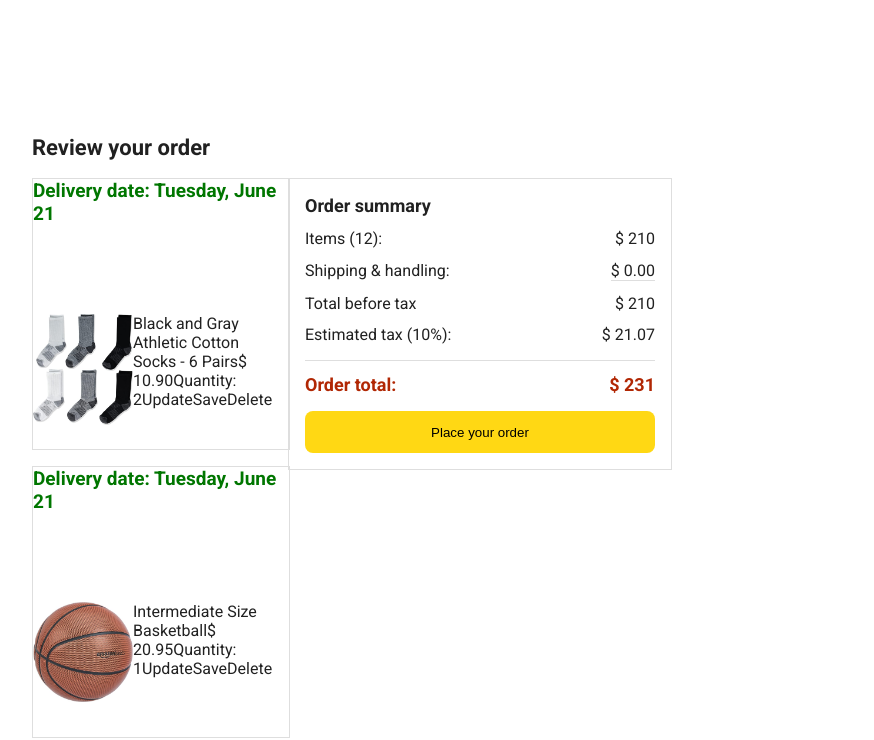
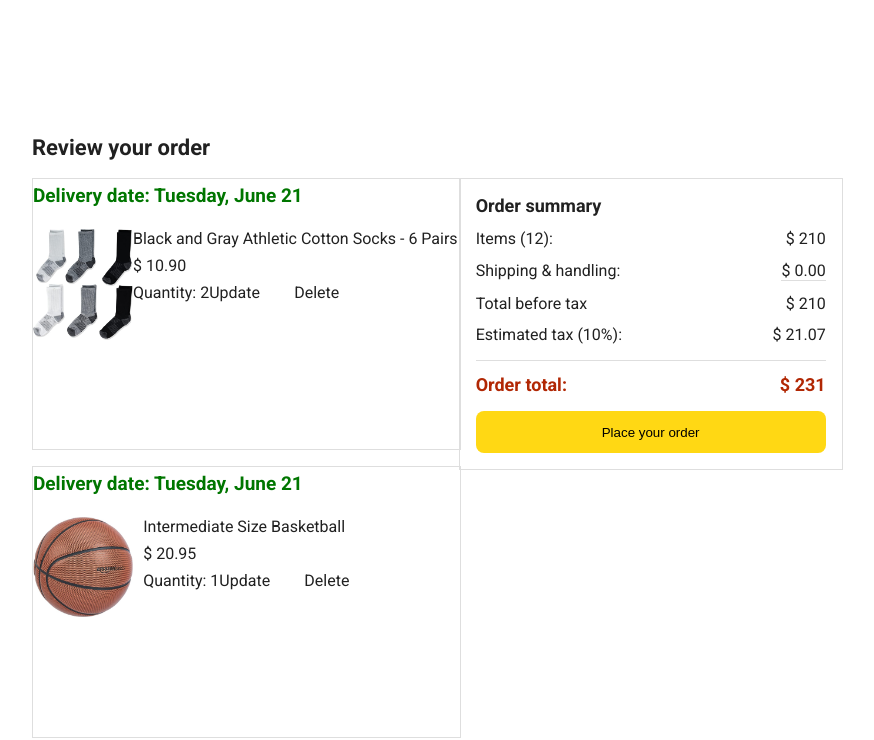
Before and after one commit to DenisaHazakova/Amazon-project, a website with bundled scripts: page checkout.html in a window 1280 px wide. Shown: the part 58-798 px from the top of the page, without its empty margins (288-1162 px from the left). Built offline with nearby package versions, Linux system fonts and the light colour scheme.

Commit message:
width of column changed in checkout container to 1fr and min-content

```diff
--- a/scripts/checkout.js
+++ b/scripts/checkout.js
@@ -40,6 +40,7 @@ function renderItemsInCartSummary() {
 
         //create div container for product info details
         const cartItemDetails = document.createElement('div');
+        cartItemDetails.classList.add('cartItemDetails');
 
         // create cartItem title
         const cartItemTitle = document.createElement("span");
@@ -51,31 +52,39 @@ function renderItemsInCartSummary() {
         cartItemPrice.innerHTML = '$ ' + product.price.toFixed(2);
         cartItemDetails.appendChild(cartItemPrice);
 
+
+        // create div for quantity row
+        const quantityContainer = document.createElement('div');
+        quantityContainer.classList.add('quantityContainer');
+
         // create quantity
         const cartItemQuantity = document.createElement("span");
+        cartItemQuantity.classList.add('cartItemQuantity');
         cartItemQuantity.innerHTML = 'Quantity: ' + cartItem.quantity;
         cartItemDetails.appendChild(cartItemQuantity);
+        quantityContainer.appendChild(cartItemQuantity);
 
         // create spans element for buttons update, save and delete
         const updateSpan = document.createElement('span');
         updateSpan.innerHTML = 'Update';
         updateSpan.classList.add('update-quantity');
         updateSpan.setAttribute('data-testid', productId);
-        cartItemDetails.appendChild(updateSpan);
+        quantityContainer.appendChild(updateSpan);
 
         const saveSpan = document.createElement('span');
         saveSpan.innerHTML = 'Save';
         saveSpan.classList.add('save-quantity');
         saveSpan.setAttribute('data-testid', productId);
-        cartItemDetails.appendChild(saveSpan);
+        quantityContainer.appendChild(saveSpan);
 
         const deleteSpan = document.createElement('span');
         deleteSpan.innerHTML = 'Delete';
         deleteSpan.classList.add('delete-quantity');
         deleteSpan.setAttribute('data-testid', productId);
-        cartItemDetails.appendChild(deleteSpan);
+        quantityContainer.appendChild(deleteSpan);
 
-
+        //append quantity Container to its parent
+        cartItemDetails.appendChild(quantityContainer);
         //append cartItemDetails to its parent
         cartItemContainer.appendChild(cartItemDetails);
         // append cartItemContainer to its parent
--- a/styles/checkout.css
+++ b/styles/checkout.css
@@ -38,11 +38,67 @@ body {
 }
 
 /* MAIN SECTION */
+/* ///// REVIEW YOUR ORDER ON THE LEFT ///// */
 
+.cartItemContainer {
+  display: grid;
+  grid-template-columns: 1fr max-content 1fr;
+  grid-template-rows: min-content 1fr;
+  row-gap: 22px;
+  width: 100%;
+  height: 270px;
+  border: 1px solid rgb(222, 222, 222);
+  margin-bottom: 1rem;
+}
+
+.deliveryDate {
+  grid-column: 1/-1;
+  grid-row: 1/2;
+  margin-top: 5px;
+  color: rgb(0, 118, 0);
+  font-weight: 700;
+  font-size: 19px;
+}
+
+/* image of product */
+.cartItemPhoto {
+  grid-column: 1/2;
+  grid-row: 2/3;
+  width: 100px;
+  height: auto;
+}
+
+/* title, price, quantity, buttons for update quantity */
+.cartItemDetails {
+  display: grid;
+  grid-template-columns: 1fr;
+  grid-template-rows: repeat(4, min-content);
+  row-gap: 8px;
+}
+
+.quantityContainer {
+justify-content: left;
+column-gap: 10px;
+}
+
+.cartItemQuantity {
+    grid-row: 3/4;
+}
+
+/* include update, save, delete spans elements */
+.spansContainer {
+    grid-row: 3/4;
+}
+
+.save-quantity {
+  opacity: 0;
+}
+
+/* ///// ORDER SUMMARY SECTION ON THE RIGHT ///// */
 .checkout__container {
   margin-top: 164px;
   display: grid;
-  grid-template-columns: auto 1fr;
+  grid-template-columns: 1fr min-content;
   justify-content: space-between;
   padding: 0 20rem 0 20rem;
 }
@@ -198,29 +254,3 @@ body {
   border-radius: 8px;
   cursor: pointer;
 }
-
-.cartItemContainer {
-  display: grid;
-  grid-template-columns: repeat(3, 1fr);
-  grid-template-rows: repeat(2, 1fr);
-  width: 100%;
-  height: 270px;
-  border: 1px solid rgb(222, 222, 222);
-  margin-bottom: 1rem;
-}
-
-.deliveryDate {
-  grid-column: 1/-1;
-  grid-row: 1/2;
-  color: rgb(0, 118, 0);
-  font-weight: 700;
-  font-size: 19px;
-  margin: 0;
-}
-
-.cartItemPhoto {
-  grid-column: 1/2;
-  grid-row: 2/3;
-  width: 100px;
-  height: auto;
-}
```
